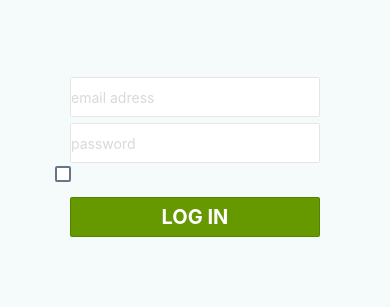
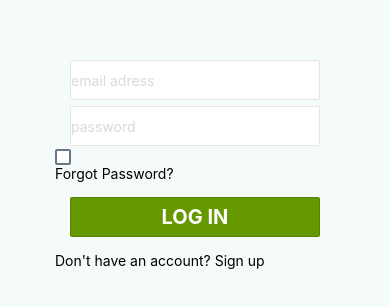
Before and after one commit to GabrielLuz04/formproject, a React Native app: screen / in a window 390 px wide. Shown: the part 259-566 px from the top of the page. Built offline with nearby package versions, Linux system fonts and the light colour scheme.

Commit message:
Update Login.js

```diff
--- a/Login.js
+++ b/Login.js
@@ -35,10 +35,18 @@ export default class MyLogin extends Component {
                 <TextInput onChangeText={email => this.setState({email})} type="login" style={style.InputBox} placeholder="email adress" placeholderTextColor="#d9d9d9" />
                 <TextInput onChangeText={passw => this.setState({passw})} type="password" style={style.InputBox} placeholder="password" placeholderTextColor="#d9d9d9" />
 
-                <CheckBox center title='Remember me'/>
+                <CheckBox title='Remember me'/>
+
+                <TouchableOpacity>
+                    <Text>Forgot Password?</Text>
+                </TouchableOpacity>
 
                 <TouchableOpacity style={style.LoginButton}>
                     <Text style={style.LoginText} onPress={this.LoginFunction}>LOG IN</Text>
+                </TouchableOpacity>
+
+                <TouchableOpacity>
+                    <Text>Don't have an account? Sign up</Text>
                 </TouchableOpacity>
             </View>
         );
```
